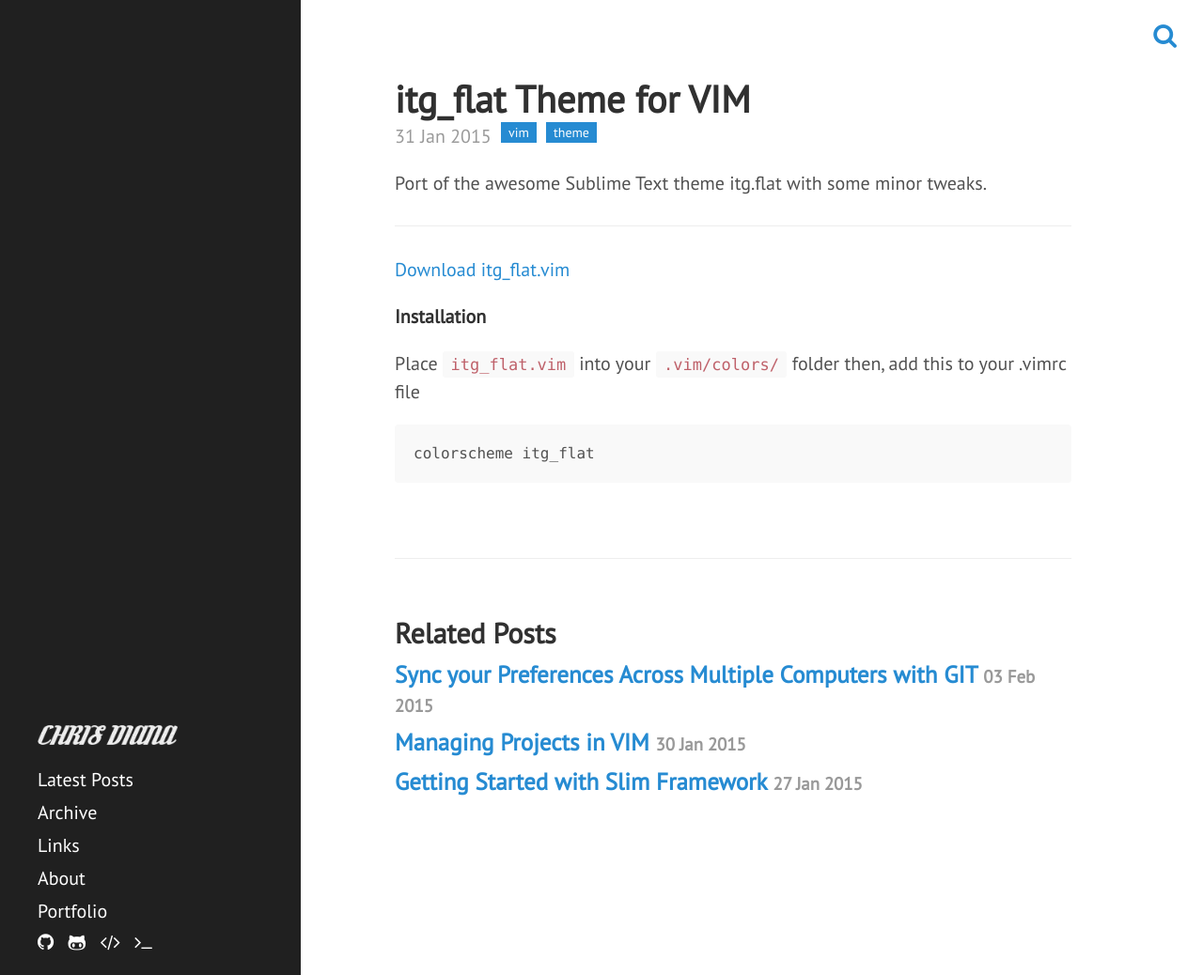
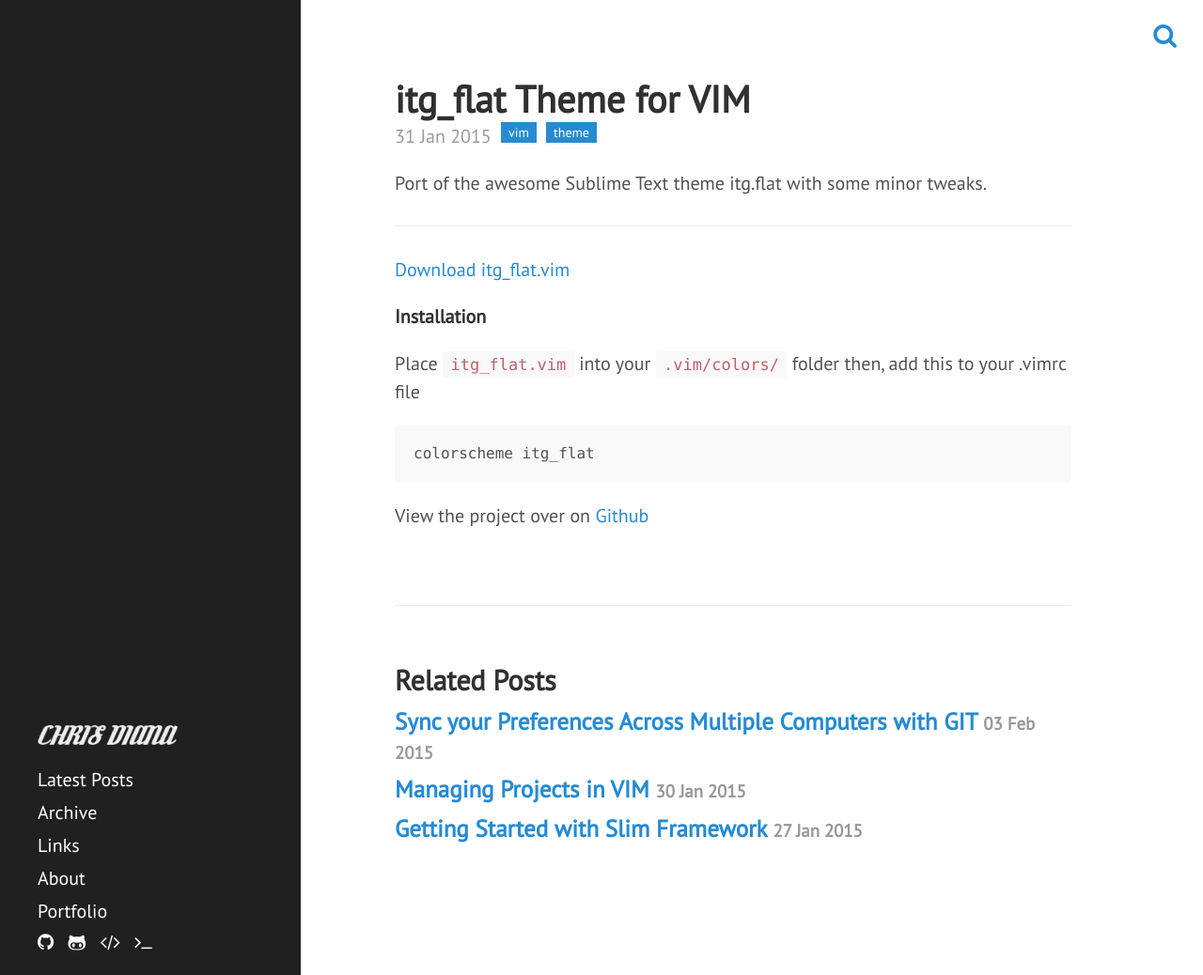
Before and after one commit to chrisdiana/cdmedia.github.io, a Jekyll site: the page built from _posts/2015-01-31-itg_flat-theme-vim.md, in a window 1280 px wide and 1038 px high. Shown: the whole window at 94% size. Built offline with Jekyll 4.4.1, drawn with Linux system fonts in a browser that asks for light colours; nearby versions of some CDN libraries; Markdown is read by kramdown in place of the engine named in the settings; comment, search, counter and statistics services are not loaded.

Commit message:
update post

````diff
--- a/_posts/2015-01-31-itg_flat-theme-vim.md
+++ b/_posts/2015-01-31-itg_flat-theme-vim.md
@@ -19,3 +19,5 @@
 ```
 colorscheme itg_flat
 ```
+
+View the project over on [Github](https://github.com/cdmedia/itg_flat_vim)
````
